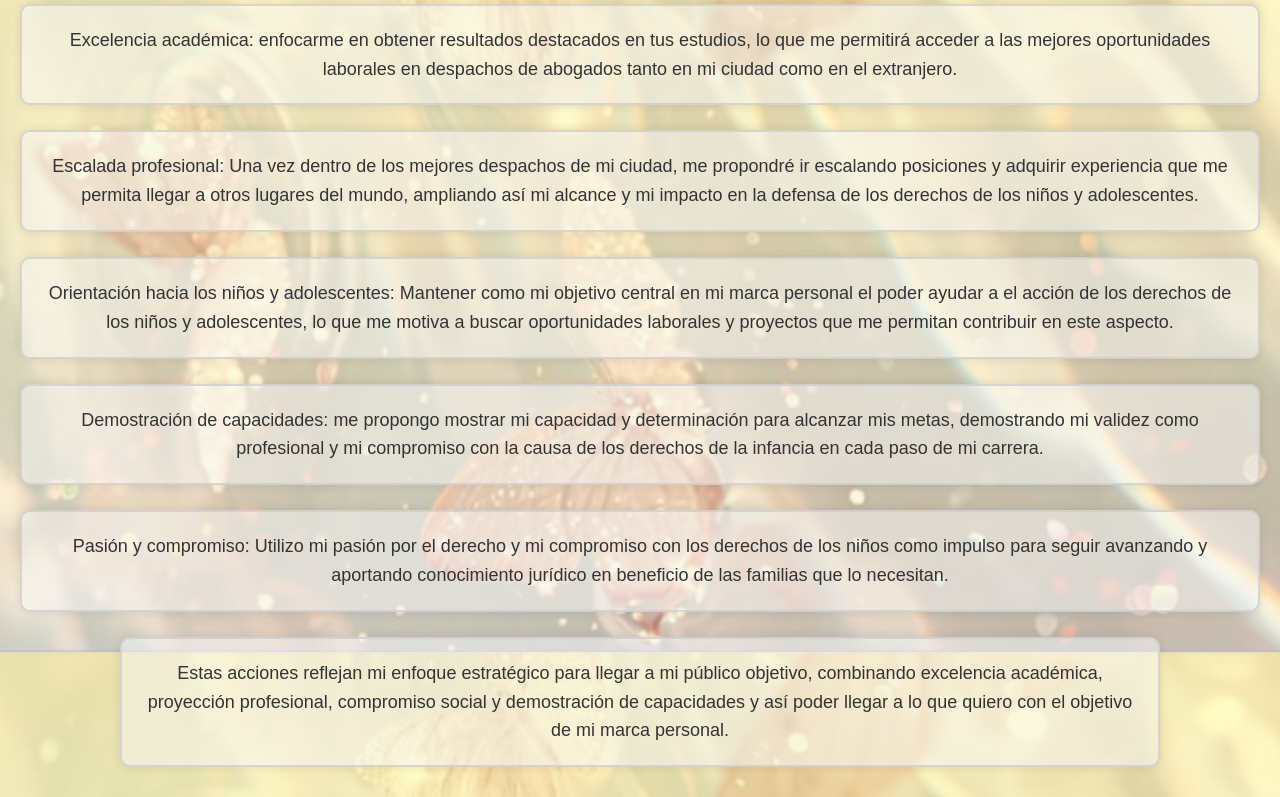
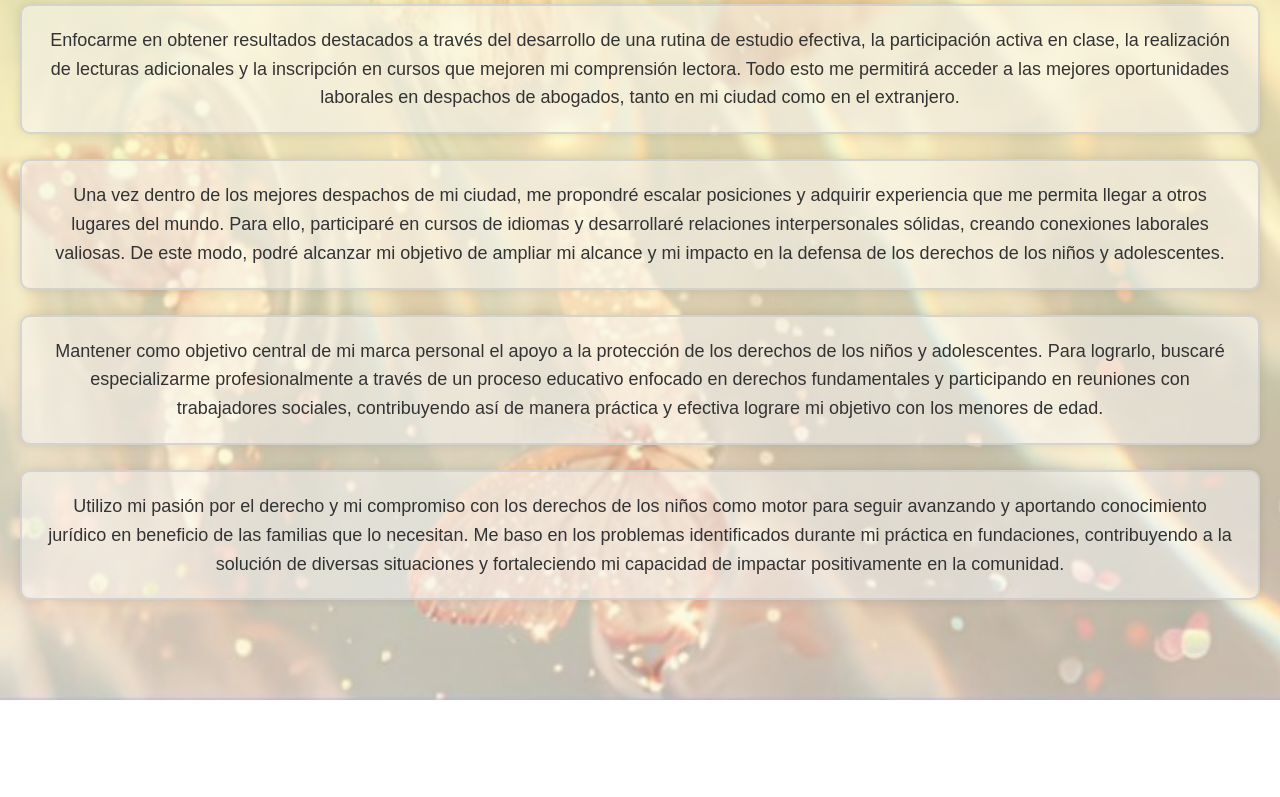
Before and after one commit to valenmunoz0510/Valentina.github.io, a plain HTML site: page index.html in a window 1280 px wide. Shown: the part 6898-7695 px from the top of the page. Drawn offline with Linux system fonts and the light colour scheme.

Commit message:
corrigiendo errores

```diff
--- a/index.html
+++ b/index.html
@@ -165,12 +165,11 @@
          <!-- SECCION O B J E T I V O S -->
     <div class="contenedor-objetivos" id="objetivos">
         <h3 class="titulo-seccion">ACCIONES PARA LOGRAR MI OBJETIVO DE MARCA PERONAL</h3>
-        <p class="objetivo">Excelencia académica: enfocarme en obtener resultados destacados en tus estudios, lo que me permitirá acceder a las mejores oportunidades laborales en despachos de abogados tanto en mi ciudad como en el extranjero.</p>
-        <P class="objetivo">Escalada profesional: Una vez dentro de los mejores despachos de mi ciudad, me propondré  ir escalando posiciones y adquirir experiencia que me permita llegar a otros lugares del mundo, ampliando así mi alcance y mi impacto en la defensa de los derechos de los niños y adolescentes.</P>
-        <P class="objetivo">Orientación hacia los niños y adolescentes: Mantener como mi objetivo central en mi marca personal el poder ayudar a el acción de los derechos de los niños y adolescentes, lo que me motiva a buscar oportunidades laborales y proyectos que me permitan contribuir en este aspecto.</P>
-        <P class="objetivo">Demostración de capacidades: me propongo mostrar mi capacidad y determinación para alcanzar mis metas, demostrando mi validez como profesional y mi compromiso con la causa de los derechos de la infancia en cada paso de mi carrera.</P>
-        <P class="objetivo">Pasión y compromiso: Utilizo mi pasión por el derecho y mi compromiso con los derechos de los niños como impulso para seguir avanzando y aportando conocimiento jurídico en beneficio de las familias que lo necesitan.</P>
-        <p class="conclucion">Estas acciones reflejan mi enfoque estratégico para llegar a mi público objetivo, combinando excelencia académica, proyección profesional, compromiso social y demostración de capacidades y así poder llegar a lo que quiero con el objetivo de mi marca personal.</p>
+        <p class="objetivo">Enfocarme en obtener resultados destacados a través del desarrollo de una rutina de estudio efectiva, la participación activa en clase, la realización de lecturas adicionales y la inscripción en cursos que mejoren mi comprensión lectora. Todo esto me permitirá acceder a las mejores oportunidades laborales en despachos de abogados, tanto en mi ciudad como en el extranjero.</p>
+        <P class="objetivo">Una vez dentro de los mejores despachos de mi ciudad, me propondré escalar posiciones y adquirir experiencia que me permita llegar a otros lugares del mundo. Para ello, participaré en cursos de idiomas y desarrollaré relaciones interpersonales sólidas, creando conexiones laborales valiosas. De este modo, podré alcanzar mi objetivo de ampliar mi alcance y mi impacto en la defensa de los derechos de los niños y adolescentes.</P>
+        <P class="objetivo">Mantener como objetivo central de mi marca personal el apoyo a la protección de los derechos de los niños y adolescentes. Para lograrlo, buscaré especializarme profesionalmente a través de un proceso educativo enfocado en derechos fundamentales y participando en reuniones con trabajadores sociales, contribuyendo así de manera práctica y efectiva lograre mi objetivo con los menores de edad.</P>
+        <P class="objetivo">Utilizo mi pasión por el derecho y mi compromiso con los derechos de los niños como motor para seguir avanzando y aportando conocimiento jurídico en beneficio de las familias que lo necesitan. Me baso en los problemas identificados durante mi práctica en fundaciones, contribuyendo a la solución de diversas situaciones y fortaleciendo mi capacidad de impactar positivamente en la comunidad.</P>
+
     </div>
 
 
```
